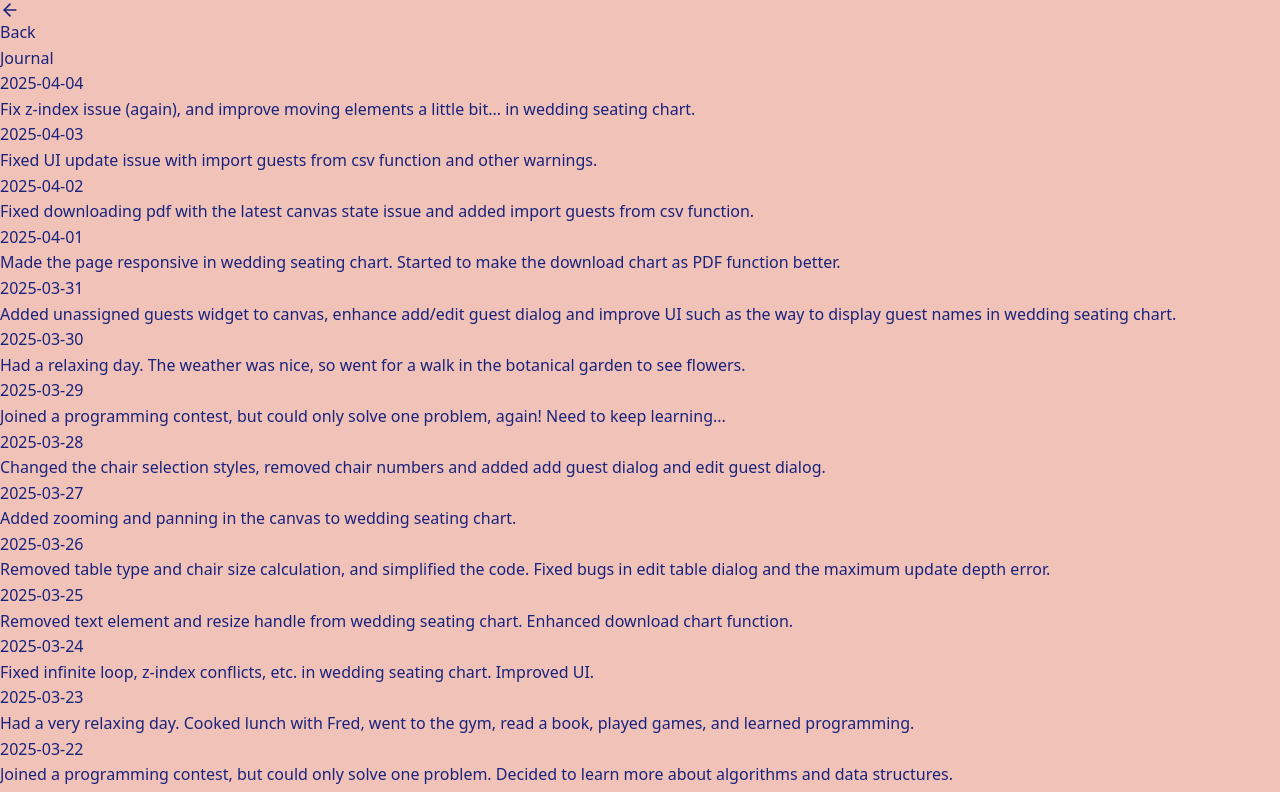
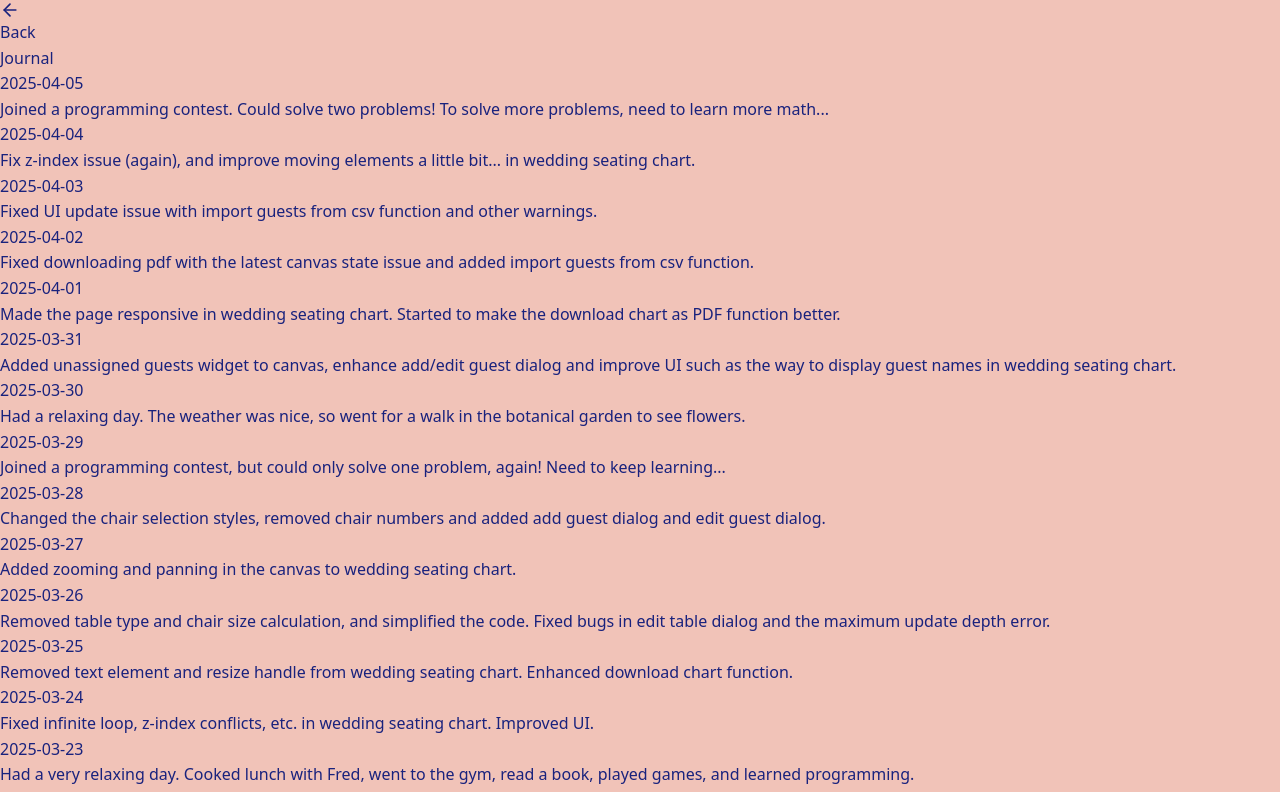
Before and after one commit to minamicode/minamicode.com, a Next.js app: page /journal in a window 1280 px wide. Shown: the top 792 px of the page. Built offline with nearby package versions, Linux system fonts and the light colour scheme.

Commit message:
add a journal entry

```diff
--- a/src/app/_components/JournalEntries.tsx
+++ b/src/app/_components/JournalEntries.tsx
@@ -6,6 +6,10 @@ type JournalEntry = {
 };
 
 const entries: JournalEntry[] = [
+  {
+    date: "2025-04-05",
+    text: "Joined a programming contest. Could solve two problems! To solve more problems, need to learn more math...",
+  },
   {
     date: "2025-04-04",
     text: "Fix z-index issue (again), and improve moving elements a little bit... in wedding seating chart.",
```
